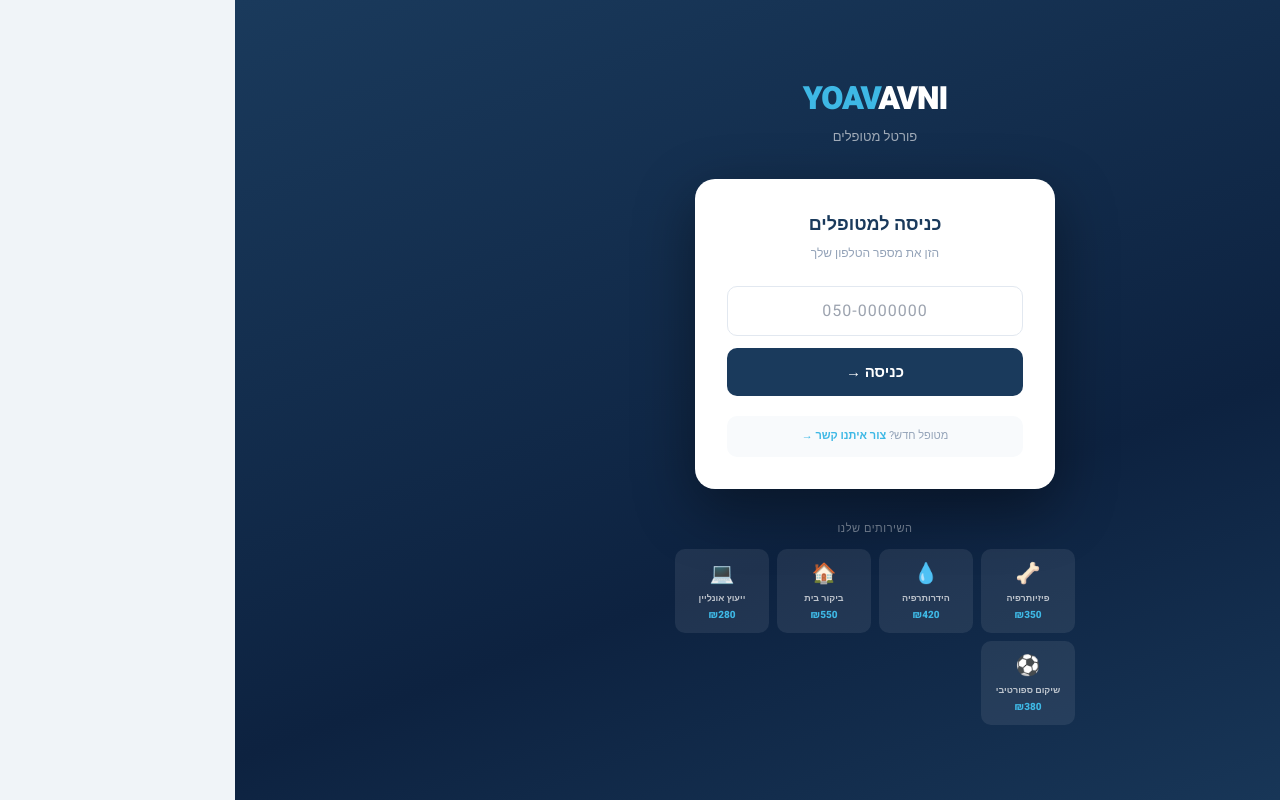
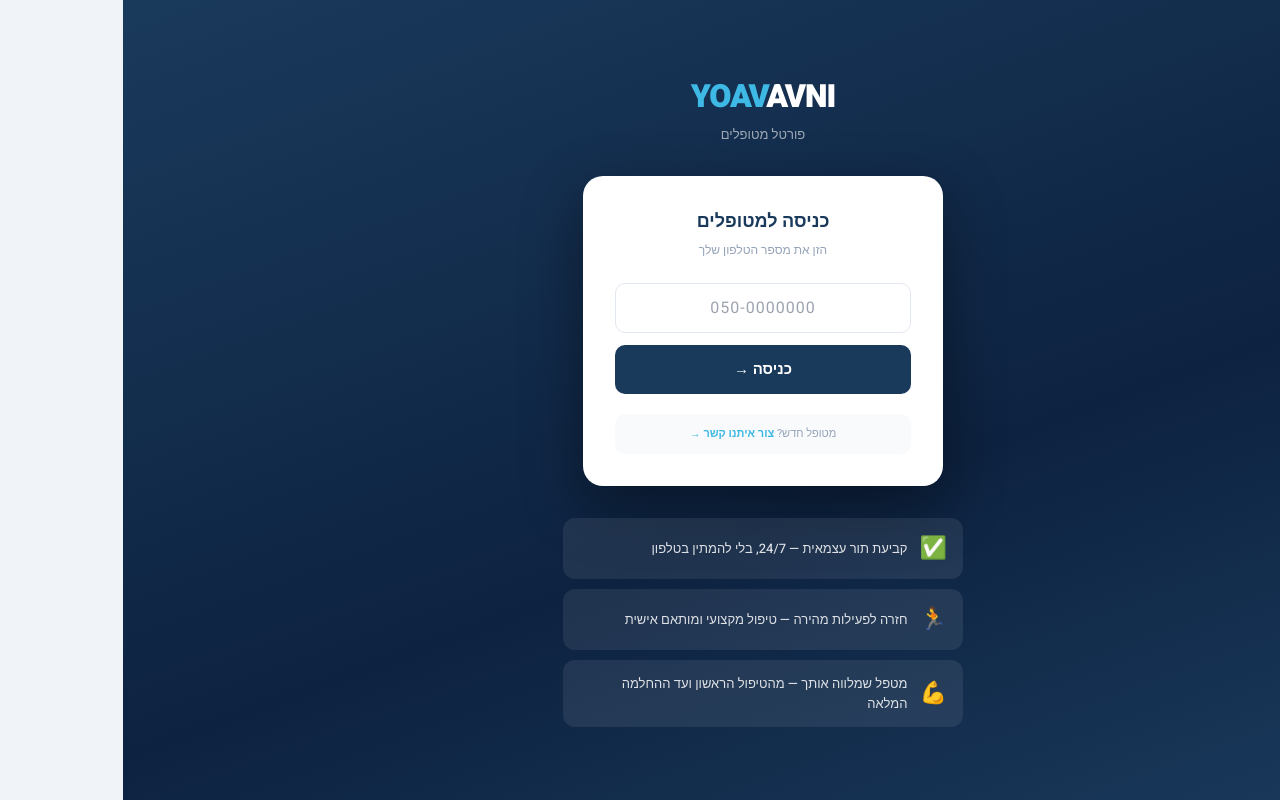
Before and after one commit to yoavavnipt/yoavavni-, a Next.js app: page /portal in a window 1280 px wide. Built offline with nearby package versions, Linux system fonts and the light colour scheme; no server answers.

Commit message:
portal motivation text

```diff
--- a/src/app/portal/page.tsx
+++ b/src/app/portal/page.tsx
@@ -73,7 +73,7 @@ export default function PortalPage() {
           <span style={{ color: '#3eb8e5' }}>YOAV</span>AVNI
         </div>
         <div style={{ fontSize: '13px', color: 'rgba(255,255,255,0.6)', marginTop: '4px' }}>
-          פורטל  מטופלים
+          פורטל מטופלים
         </div>
       </div>
 
@@ -114,15 +114,17 @@ export default function PortalPage() {
         </div>
       </div>
 
-      {/* Services preview */}
+      {/* Motivational section */}
       <div style={{ marginTop: '32px', width: '100%', maxWidth: '400px' }}>
-        <div style={{ fontSize: '11px', color: 'rgba(255,255,255,0.4)', textAlign: 'center', marginBottom: '12px', textTransform: 'uppercase', letterSpacing: '0.05em' }}>השירותים שלנו</div>
-        <div style={{ display: 'grid', gridTemplateColumns: 'repeat(4,1fr)', gap: '8px' }}>
-          {SERVICES.filter(s => s.price > 0 && !s.id.includes('run') && !s.id.includes('physio_local') && !s.id.includes('rehab') && !s.id.includes('ortho')).map(s => (
-            <div key={s.id} style={{ background: 'rgba(255,255,255,0.08)', borderRadius: '10px', padding: '10px 6px', textAlign: 'center' }}>
-              <div style={{ fontSize: '20px', marginBottom: '4px' }}>{s.icon}</div>
-              <div style={{ fontSize: '9px', color: 'rgba(255,255,255,0.7)', fontWeight: '600', lineHeight: '1.3' }}>{s.name_he}</div>
-              <div style={{ fontSize: '10px', color: '#3eb8e5', fontWeight: '800', marginTop: '3px' }}>₪{s.price}</div>
+        <div style={{ display: 'flex', flexDirection: 'column', gap: '10px' }}>
+          {[
+            { icon: '✅', text: 'קביעת תור עצמאית — 24/7, בלי להמתין בטלפון' },
+            { icon: '🏃', text: 'חזרה לפעילות מהירה — טיפול מקצועי ומותאם אישית' },
+            { icon: '💪', text: 'מטפל שמלווה אותך — מהטיפול הראשון ועד ההחלמה המלאה' },
+          ].map((item, i) => (
+            <div key={i} style={{ background: 'rgba(255,255,255,0.08)', borderRadius: '12px', padding: '14px 16px', display: 'flex', alignItems: 'center', gap: '12px' }}>
+              <span style={{ fontSize: '22px', flexShrink: 0 }}>{item.icon}</span>
+              <span style={{ fontSize: '13px', color: 'rgba(255,255,255,0.85)', fontWeight: '500', lineHeight: '1.5' }}>{item.text}</span>
             </div>
           ))}
         </div>
```
